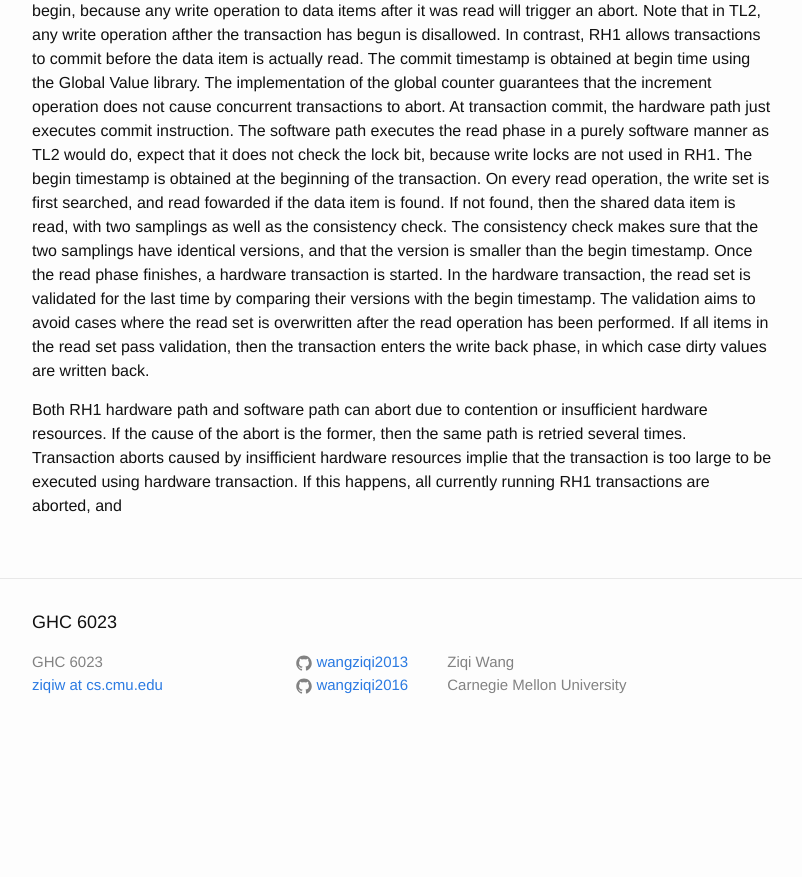
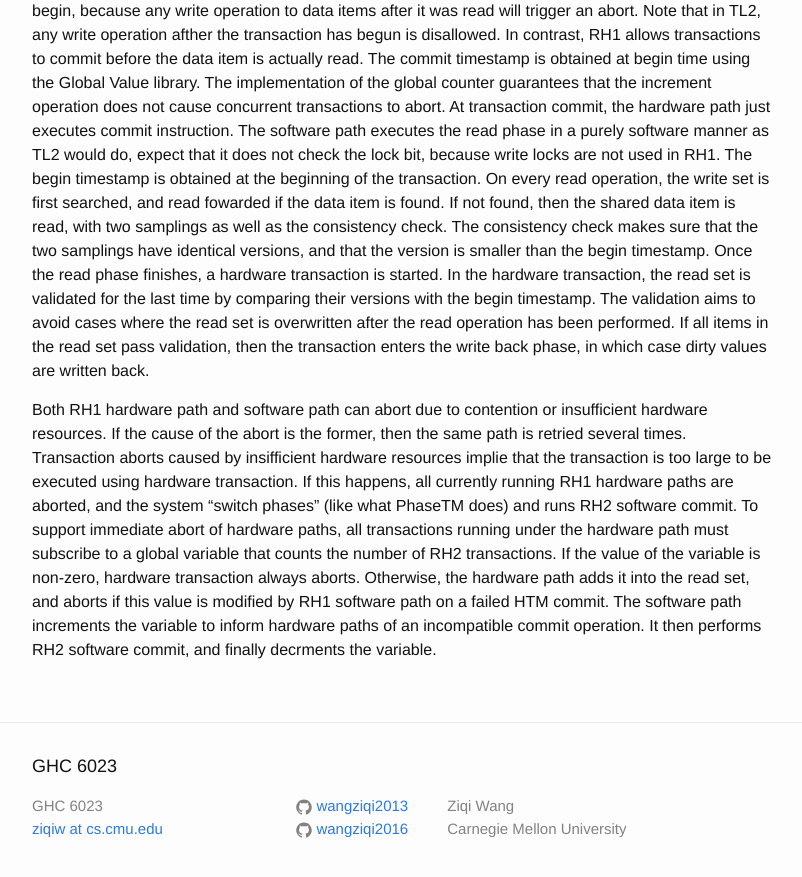
Before and after one commit to wangziqi2013/wangziqi2013.github.io, a Jekyll site: the page built from _posts/2018-05-30-Reduced-HTM.markdown, in a window 1280 px wide and 900 px high, scrolled down 2371 px. Shown: the top 877 px of the window, without its empty margins (238-1040 px from the left). Built offline with Jekyll 4.4.1, drawn with Linux system fonts in a browser that asks for light colours; before the commit the page ends 3127 px from its top, so only the background shows below that.

Commit message:
Adding switch change detail

```diff
--- a/_posts/2018-05-30-Reduced-HTM.markdown
+++ b/_posts/2018-05-30-Reduced-HTM.markdown
@@ -101,4 +101,9 @@ the write back phase, in which case dirty values are written back.
 Both RH1 hardware path and software path can abort due to contention or insufficient hardware resources. If the cause of the
 abort is the former, then the same path is retried several times. Transaction aborts caused by insifficient hardware resources
 implie that the transaction is too large to be executed using hardware transaction. If this happens, all currently running
-RH1 transactions are aborted, and
+RH1 hardware paths are aborted, and the system "switch phases" (like what PhaseTM does) and runs RH2 software commit. To
+support immediate abort of hardware paths, all transactions running under the hardware path must subscribe to a global
+variable that counts the number of RH2 transactions. If the value of the variable is non-zero, hardware transaction always
+aborts. Otherwise, the hardware path adds it into the read set, and aborts if this value is modified by RH1 software path
+on a failed HTM commit. The software path increments the variable to inform hardware paths of an incompatible commit
+operation. It then performs RH2 software commit, and finally decrments the variable.
```
